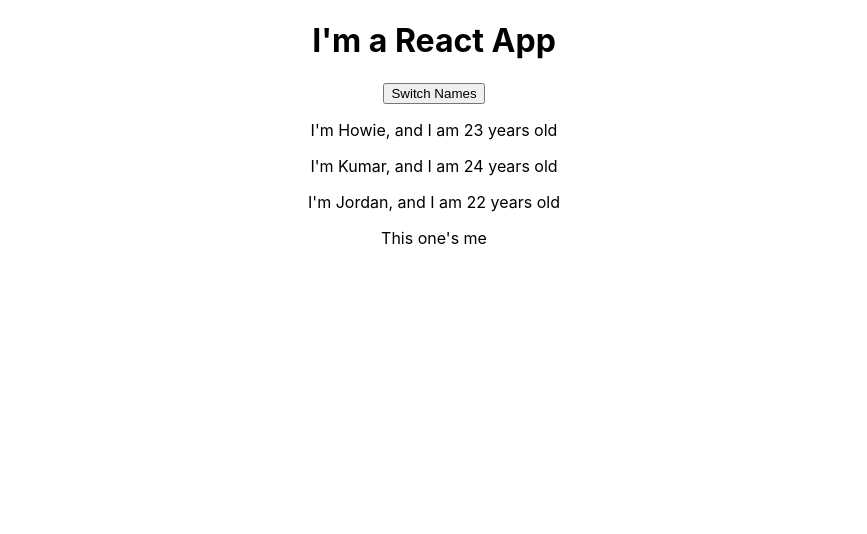
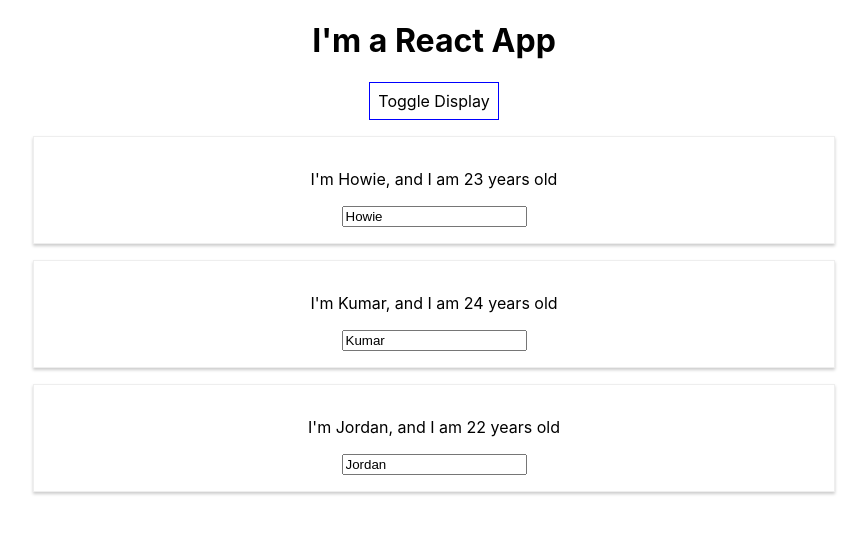
Before and after one commit to jgamble482/react-playground, a React (Create React App) app in the folder react-app/: page / in a window 1280 px wide. Shown: the top 534 px of the page, without its empty margins (206-1073 px from the left). Built offline with nearby package versions, Linux system fonts and the light colour scheme.

Commit message:
Added css styling to person component, refactored display of person list

```diff
--- a/react-app/src/App.js
+++ b/react-app/src/App.js
@@ -6,29 +6,74 @@
 class App extends Component {
   state = {
     persons: [
-      {name: 'Howie', age: 23},
-      {name: 'Kumar', age: 24},
-      {name: 'Jordan', age: 22}
-    ]
+      {id:'1', name: 'Howie', age: 23},
+      {id:'2', name: 'Kumar', age: 24},
+      {id: '3', name: 'Jordan', age: 22}
+    ],
+    showPersons: true
+  };
+
+  deletePersonHandler = (personIndex) => {
+    const persons = [...this.state.persons];
+    persons.splice(personIndex, 1);
+    this.setState({persons: persons});
   }
 
-  switchNamesHandler = () => {
+  nameChangedHandler = (event, id) => {
+    const personIdx = this.state.persons.findIndex((p) => {
+      return p.id === id;
+    });
+
+    const person = {
+      ...this.state.persons[personIdx]
+    };
+
+    person.name = event.target.value;
+
+    const persons = [...this.state.persons];
+    persons[personIdx] = person;
+
     this.setState({
-      persons: [
-        {name: 'Laura', age: 23},
-        {name: 'Kumar', age: 24},
-        {name: 'Jordan', age: 22}
-      ]
+      persons: persons
+    })
+  }
+
+  togglePersonsHandler = () => {
+    this.setState({
+      showPersons: !this.state.showPersons
     });
   }
 
-  render() { return (
+  render() {
+
+    const style = {
+      backgroundColor: "white",
+      font: 'inherit',
+      border: '1px solid blue',
+      padding: '8px',
+      cursor: "pointer"
+    };
+
+    let persons = null;
+
+    if(this.state.showPersons){
+      persons = (
+        <div>
+          {this.state.persons.map((person, index) => <Person
+          key={person.id}
+          name={person.name}
+          age={person.age}
+          changed={(event) => this.nameChangedHandler(event, person.id)}
+          click={() => this.deletePersonHandler(index)}/>)}
+      </div>
+      )
+    };
+
+    return (
     <div className="App">
       <h1>I'm a React App</h1>
-      <button onClick={this.switchNamesHandler}>Switch Names</button>
-      <Person name={this.state.persons[0].name} age={this.state.persons[0].age}/>
-      <Person name={this.state.persons[1].name} age={this.state.persons[1].age}></Person>
-      <Person name={this.state.persons[2].name} age={this.state.persons[2].age}>This one's me</Person>
+      <button style={style} onClick={this.togglePersonsHandler}>Toggle Display</button>
+      {persons}
     </div>
   );
   }
--- /dev/null
+++ b/react-app/src/Person/Person.css
@@ -0,0 +1,8 @@
+.Person{
+    width: 60%;
+    margin: 16px auto;
+    border: 1px solid #eee;
+    box-shadow: 0 2px 3px #ccc;
+    padding: 16px;
+    text-align: center;
+}
--- a/react-app/src/Person/Person.js
+++ b/react-app/src/Person/Person.js
@@ -1,10 +1,12 @@
 import React from 'react';
+import './Person.css';
 
 const person = (props) => {
     return(
-        <div>
+        <div className="Person" onClick={props.click}>
             <p>I'm {props.name}, and I am {props.age} years old</p>
             <p>{props.children}</p>
+            <input type="text" onChange={props.changed} value={props.name}/>
         </div>
     )
 
```
